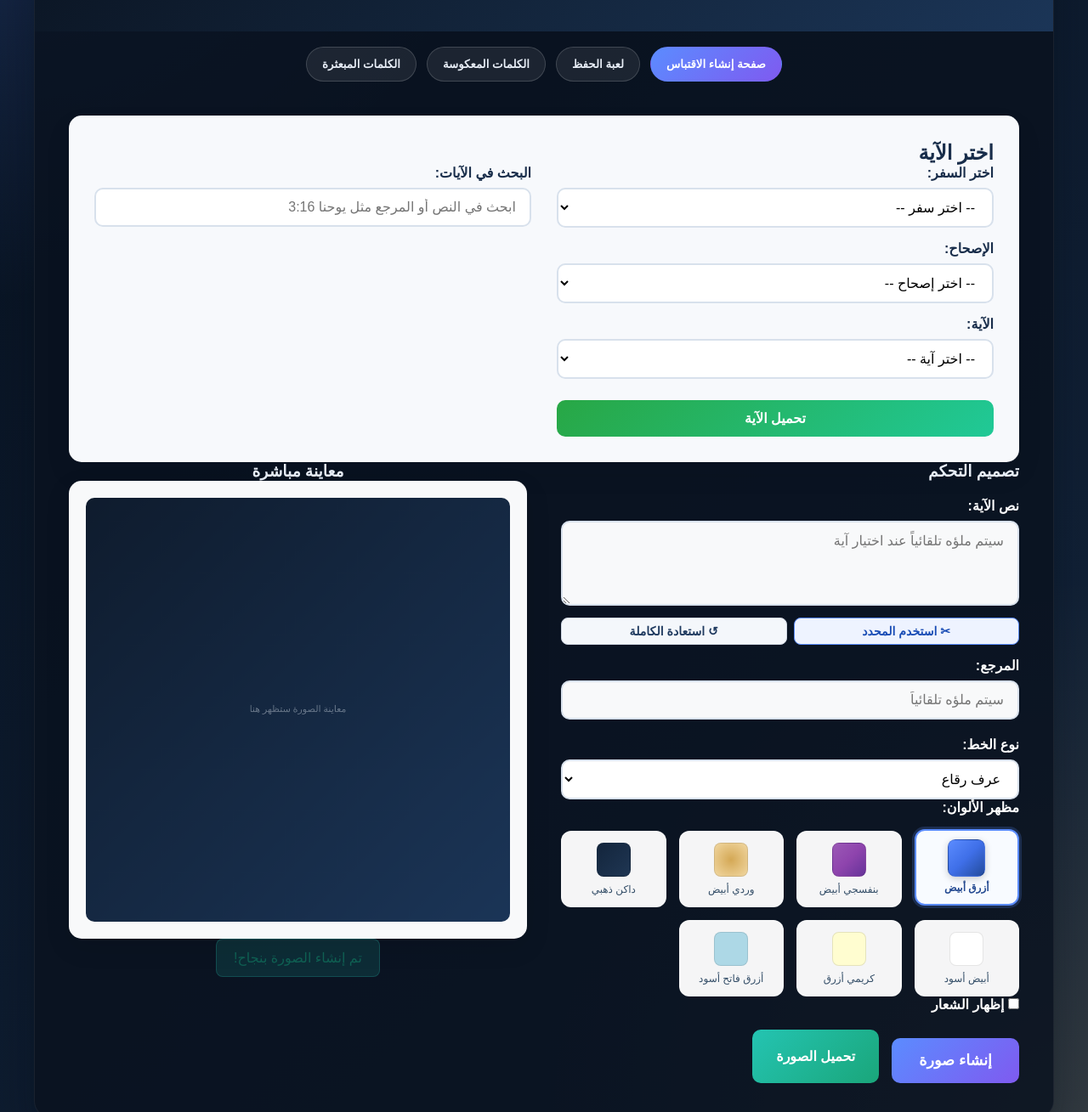
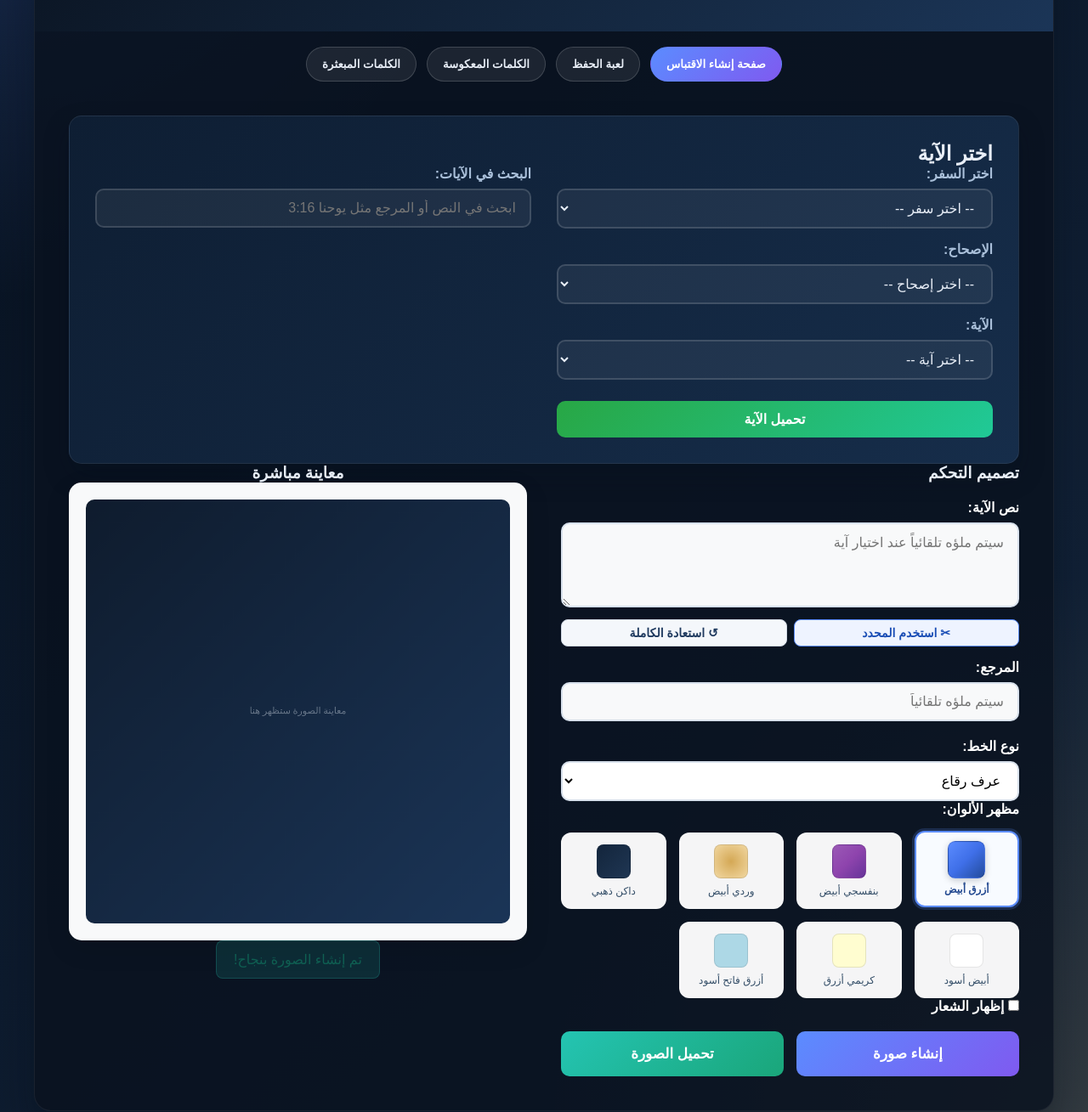
Before and after one commit to MichaelMansour256/bible-quote-generator, a plain HTML site: page index.html in a window 1280 px wide. Shown: the part 263-1572 px from the top of the page at 85% size. Drawn offline with Linux system fonts and the light colour scheme; no server answers; a web font is replaced by a local one.

Commit message:
fix colors and ui

```diff
--- a/index.html
+++ b/index.html
@@ -26,25 +26,25 @@
         <main>
             <div class="view-panel quote-workspace" id="quote-view-panel">
             <section class="verse-selection-section">
-                <h2 style="color: #182d4a;">اختر الآية</h2>
+                <h2>اختر الآية</h2>
                 <div class="selection-controls">
                     <div class="book-chapter-controls">
                         <div class="input-group">
-                            <label for="book-select" style="color: #182d4a;">اختر السفر:</label>
+                            <label for="book-select">اختر السفر:</label>
                             <select id="book-select">
                                 <option value="">-- اختر سفر --</option>
                             </select>
                         </div>
 
                         <div class="input-group">
-                            <label for="chapter-select" style="color: #182d4a;">الإصحاح:</label>
+                            <label for="chapter-select">الإصحاح:</label>
                             <select id="chapter-select" disabled>
                                 <option value="">-- اختر إصحاح --</option>
                             </select>
                         </div>
 
                         <div class="input-group">
-                            <label for="verse-select" style="color: #182d4a;">الآية:</label>
+                            <label for="verse-select">الآية:</label>
                             <select id="verse-select" disabled>
                                 <option value="">-- اختر آية --</option>
                             </select>
@@ -55,7 +55,7 @@
 
                     <div class="search-control">
                         <div class="input-group">
-                            <label for="verse-search" style="color: #182d4a;">البحث في الآيات:</label>
+                            <label for="verse-search">البحث في الآيات:</label>
                             <input type="text" id="verse-search" placeholder="ابحث في النص أو المرجع مثل يوحنا 3:16">
                             <div id="search-loading" class="loading-indicator search-loading hidden" aria-live="polite" aria-busy="true">
                                 <div class="spinner"></div>
--- a/styles.css
+++ b/styles.css
@@ -205,11 +205,12 @@ main {
 }
 
 .verse-selection-section {
-    background: var(--card);
+    background: linear-gradient(135deg, #0e1e33 0%, #162d4a 100%);
     padding: 30px;
     border-radius: 15px;
-    box-shadow: 0 14px 30px rgba(4, 15, 28, 0.08);
-    color: #1d2c3d;
+    box-shadow: 0 14px 30px rgba(4, 15, 28, 0.28);
+    color: var(--text);
+    border: 1px solid rgba(255,255,255,0.08);
 }
 
 .verse-selection-section.search-selection-flash {
@@ -319,7 +320,27 @@ main {
 }
 
 .verse-selection-section .input-group label {
-    color: inherit;
+    color: var(--text-muted);
+}
+
+.verse-selection-section .input-group textarea,
+.verse-selection-section .input-group input,
+.verse-selection-section .input-group select {
+    background: rgba(255,255,255,0.06);
+    border-color: rgba(255,255,255,0.14);
+    color: var(--text);
+}
+
+.verse-selection-section .input-group textarea:focus,
+.verse-selection-section .input-group input:focus,
+.verse-selection-section .input-group select:focus {
+    border-color: var(--accent-2);
+    background: rgba(255,255,255,0.09);
+}
+
+.verse-selection-section .input-group select option {
+    background: #162d4a;
+    color: var(--text);
 }
 
 .game-header {
@@ -694,6 +715,15 @@ main {
     margin-top: 20px;
 }
 
+.action-buttons .generate-btn,
+.action-buttons .download-btn {
+    flex: 1;
+    padding: 16px;
+    font-size: 1.05rem;
+    margin-top: 0;
+    text-align: center;
+}
+
 /* Responsive Design */
 @media (max-width: 1200px) {
     .container {
```
